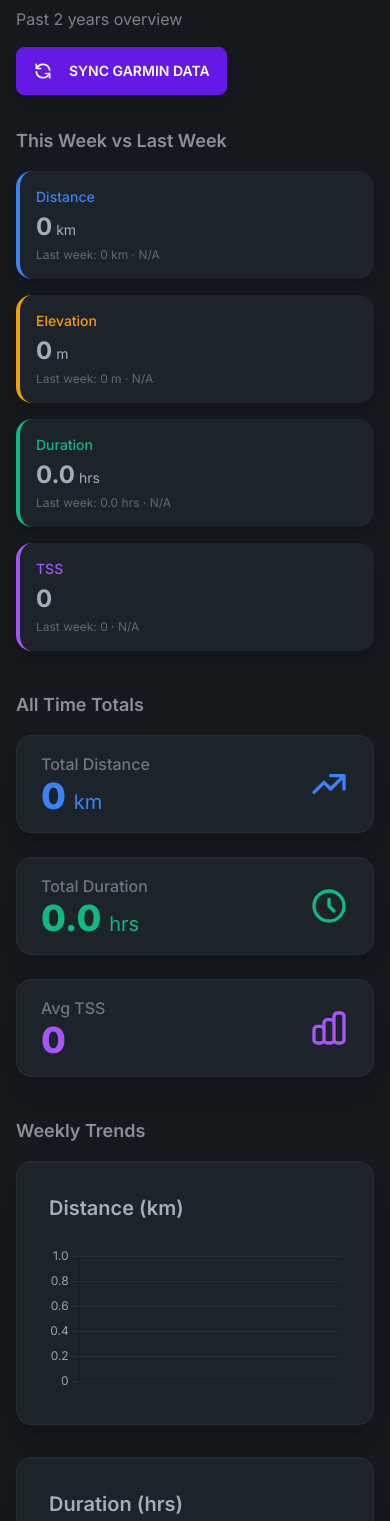
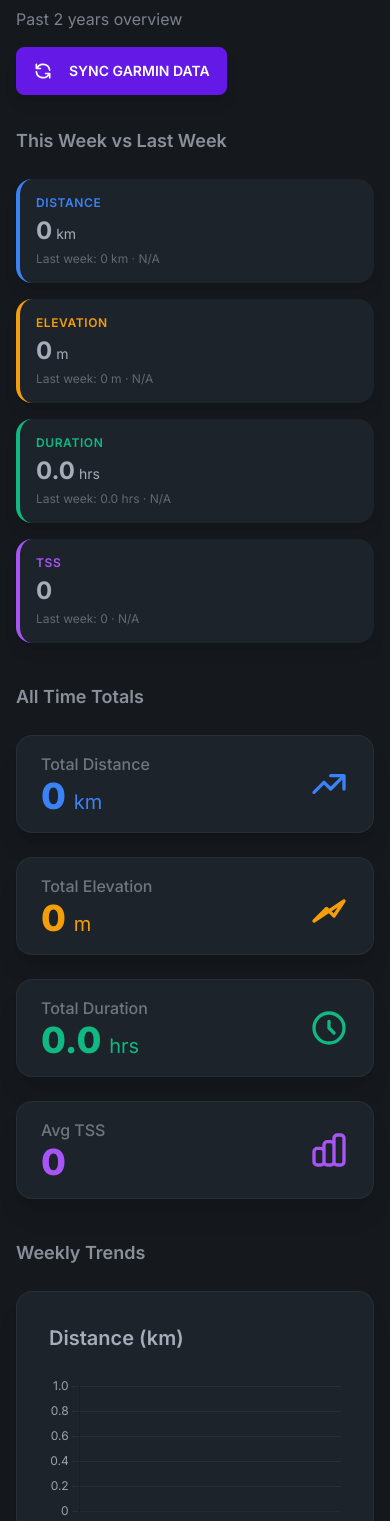
Before and after one commit to hackneychap/RunDash, a Django app: page / in a window 390 px wide. Shown: the part 177-1698 px from the top of the page. Run offline with Django 5.2, Linux system fonts and the light colour scheme; data that the repository does not hold is empty; some libraries are stand-ins or nearby versions.

Commit message:
fix: design review feedback — elevation stat, uppercase labels, section spacing
- Add Total Elevation to All Time Totals (4th stat card, amber, mountain icon)
- All Time Totals now 4-col grid matching comparison cards
- Uppercase comparison card labels with tracking-wider (matching stat titles)
- Section heading spacing increased from mb-4 to mb-6
- total_elevation added to aggregate query and template context

```diff
--- a/dashboard/templates/dashboard.html
+++ b/dashboard/templates/dashboard.html
@@ -18,11 +18,11 @@
 </div>
 
 <!-- This Week vs Last Week -->
-<h2 class="text-lg font-semibold text-base-content/80 mb-4">This Week vs Last Week</h2>
+<h2 class="text-lg font-semibold text-base-content/80 mb-6">This Week vs Last Week</h2>
 <div class="grid grid-cols-1 sm:grid-cols-2 lg:grid-cols-4 gap-4 mb-10">
     <!-- Distance — blue (matches Total Distance) -->
     <div class="card bg-base-100 shadow-lg border-l-4 border-l-blue-500 p-4">
-        <div class="text-sm font-medium text-blue-500 mb-1">Distance</div>
+        <div class="text-xs font-semibold uppercase tracking-wider text-blue-500 mb-1">Distance</div>
         <div class="flex items-baseline gap-2 mb-1">
             <span class="text-2xl font-bold">{{ tw_dist }}<span class="text-sm font-normal ml-1">km</span></span>
         </div>
@@ -38,7 +38,7 @@
 
     <!-- Elevation — amber (matches Elevation chart) -->
     <div class="card bg-base-100 shadow-lg border-l-4 border-l-amber-500 p-4">
-        <div class="text-sm font-medium text-amber-500 mb-1">Elevation</div>
+        <div class="text-xs font-semibold uppercase tracking-wider text-amber-500 mb-1">Elevation</div>
         <div class="flex items-baseline gap-2 mb-1">
             <span class="text-2xl font-bold">{{ tw_elev }}<span class="text-sm font-normal ml-1">m</span></span>
         </div>
@@ -54,7 +54,7 @@
 
     <!-- Duration — emerald (matches Total Duration) -->
     <div class="card bg-base-100 shadow-lg border-l-4 border-l-emerald-500 p-4">
-        <div class="text-sm font-medium text-emerald-500 mb-1">Duration</div>
+        <div class="text-xs font-semibold uppercase tracking-wider text-emerald-500 mb-1">Duration</div>
         <div class="flex items-baseline gap-2 mb-1">
             <span class="text-2xl font-bold">{{ tw_dur }}<span class="text-sm font-normal ml-1">hrs</span></span>
         </div>
@@ -70,7 +70,7 @@
 
     <!-- TSS — purple (matches Avg TSS) -->
     <div class="card bg-base-100 shadow-lg border-l-4 border-l-purple-500 p-4">
-        <div class="text-sm font-medium text-purple-500 mb-1">TSS</div>
+        <div class="text-xs font-semibold uppercase tracking-wider text-purple-500 mb-1">TSS</div>
         <div class="flex items-baseline gap-2 mb-1">
             <span class="text-2xl font-bold">{{ tw_tss }}</span>
         </div>
@@ -86,8 +86,8 @@
 </div>
 
 <!-- All Time Totals -->
-<h2 class="text-lg font-semibold text-base-content/80 mb-4">All Time Totals</h2>
-<div class="grid grid-cols-1 md:grid-cols-3 gap-6 mb-10">
+<h2 class="text-lg font-semibold text-base-content/80 mb-6">All Time Totals</h2>
+<div class="grid grid-cols-1 sm:grid-cols-2 lg:grid-cols-4 gap-6 mb-10">
     <div class="stat bg-base-100 rounded-2xl shadow-xl border border-white/5 relative overflow-hidden group">
         <div class="absolute inset-0 bg-gradient-to-br from-blue-500/10 to-transparent opacity-0 group-hover:opacity-100 transition-opacity"></div>
         <div class="stat-figure text-blue-500">
@@ -95,6 +95,15 @@
         </div>
         <div class="stat-title font-medium">Total Distance</div>
         <div class="stat-value text-blue-500">{{ total_km }} <span class="text-xl font-normal">km</span></div>
+    </div>
+
+    <div class="stat bg-base-100 rounded-2xl shadow-xl border border-white/5 relative overflow-hidden group">
+        <div class="absolute inset-0 bg-gradient-to-br from-amber-500/10 to-transparent opacity-0 group-hover:opacity-100 transition-opacity"></div>
+        <div class="stat-figure text-amber-500">
+            <svg xmlns="http://www.w3.org/2000/svg" class="h-10 w-10" fill="none" viewBox="0 0 24 24" stroke="currentColor"><path stroke-linecap="round" stroke-linejoin="round" stroke-width="2" d="M3 21l7.5-7.5L15 18l6-9-18 12z" /></svg>
+        </div>
+        <div class="stat-title font-medium">Total Elevation</div>
+        <div class="stat-value text-amber-500">{{ total_elevation }} <span class="text-xl font-normal">m</span></div>
     </div>
 
     <div class="stat bg-base-100 rounded-2xl shadow-xl border border-white/5 relative overflow-hidden group">
@@ -117,7 +126,7 @@
 </div>
 
 <!-- Weekly Charts -->
-<h2 class="text-lg font-semibold text-base-content/80 mb-4">Weekly Trends</h2>
+<h2 class="text-lg font-semibold text-base-content/80 mb-6">Weekly Trends</h2>
 <div class="grid grid-cols-1 lg:grid-cols-2 gap-8 mb-8">
     <div class="card bg-base-100 shadow-xl border border-white/5">
         <div class="card-body">
@@ -149,7 +158,7 @@
 </div>
 
 <!-- Monthly Charts -->
-<h2 class="text-lg font-semibold text-base-content/80 mb-4">Monthly Trends</h2>
+<h2 class="text-lg font-semibold text-base-content/80 mb-6">Monthly Trends</h2>
 <div class="grid grid-cols-1 lg:grid-cols-2 gap-8">
     <div class="card bg-base-100 shadow-xl border border-white/5">
         <div class="card-body">
--- a/dashboard/views.py
+++ b/dashboard/views.py
@@ -22,11 +22,13 @@ def dashboard(request):
     aggregates = runs.aggregate(
         total_km=Sum('distance_km'),
         total_duration=Sum('duration_minutes'),
+        total_elevation=Sum('elevation_gain'),
         avg_tss=Avg('tss')
     )
 
     total_km = aggregates['total_km'] or 0
     total_duration = aggregates['total_duration'] or 0
+    total_elevation = aggregates['total_elevation'] or 0
     avg_tss = aggregates['avg_tss'] or 0
 
     weekly_stats = runs.annotate(week=TruncWeek('date')).values('week').annotate(
@@ -88,6 +90,7 @@ def dashboard(request):
     context = {
         'total_km': round(total_km, 2),
         'total_duration': round(total_duration / 60, 1), # Hours
+        'total_elevation': round(total_elevation, 1),
         'avg_tss': round(avg_tss, 1),
         'weekly_labels': json.dumps(weekly_labels),
         'weekly_km': json.dumps(weekly_km),
```
